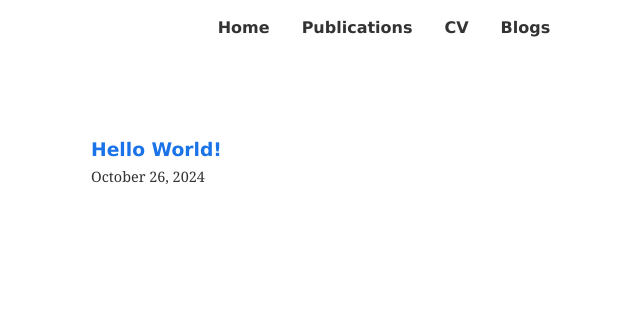
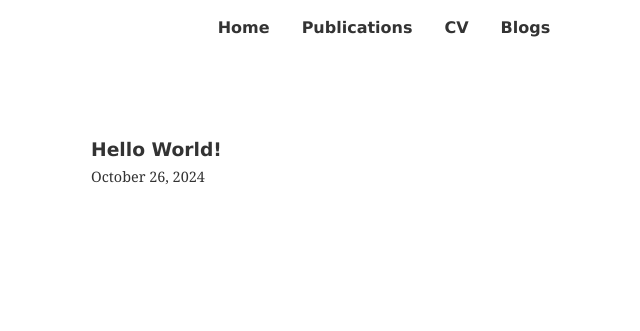
Before and after one commit to muntasimulhaque/muntasimulhaque.github.io, a Jekyll site: the page built from blog.md, in a window 1280 px wide. Shown: the top 331 px of the page, without its empty margins (256-896 px from the left). Built offline with Jekyll 4.4.1, drawn with Linux system fonts in a browser that asks for light colours.

Commit message:
Update main.css

```diff
--- a/assets/css/main.css
+++ b/assets/css/main.css
@@ -108,12 +108,13 @@ nav a:hover {
 }
 
 .blog-title a {
-    color: var(--link-color);
+    color: var(--primary-color);
     text-decoration: none;
 }
 
 .blog-title a:hover {
-	text-decoration: underline;
+	color: var(--link-color);
+    text-decoration: underline;
 }
 
 .blog-title a:visited {
```
